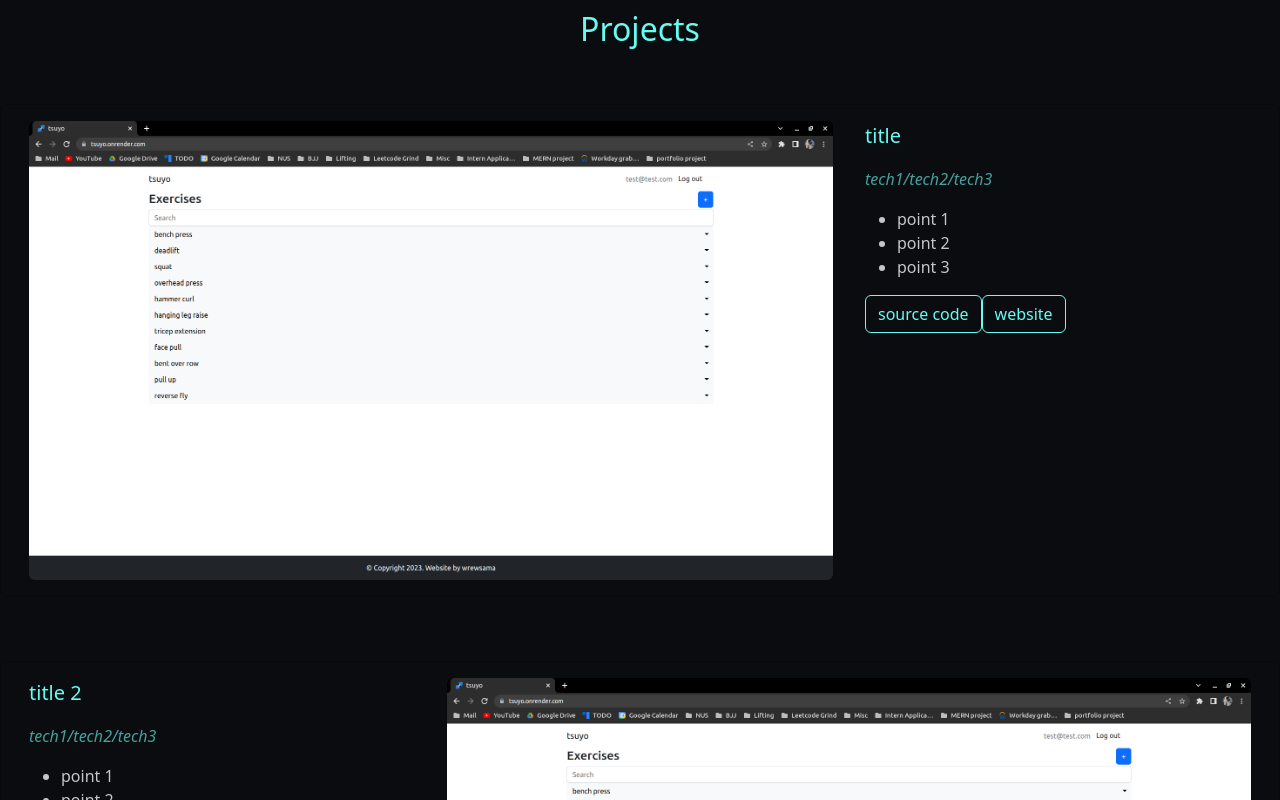
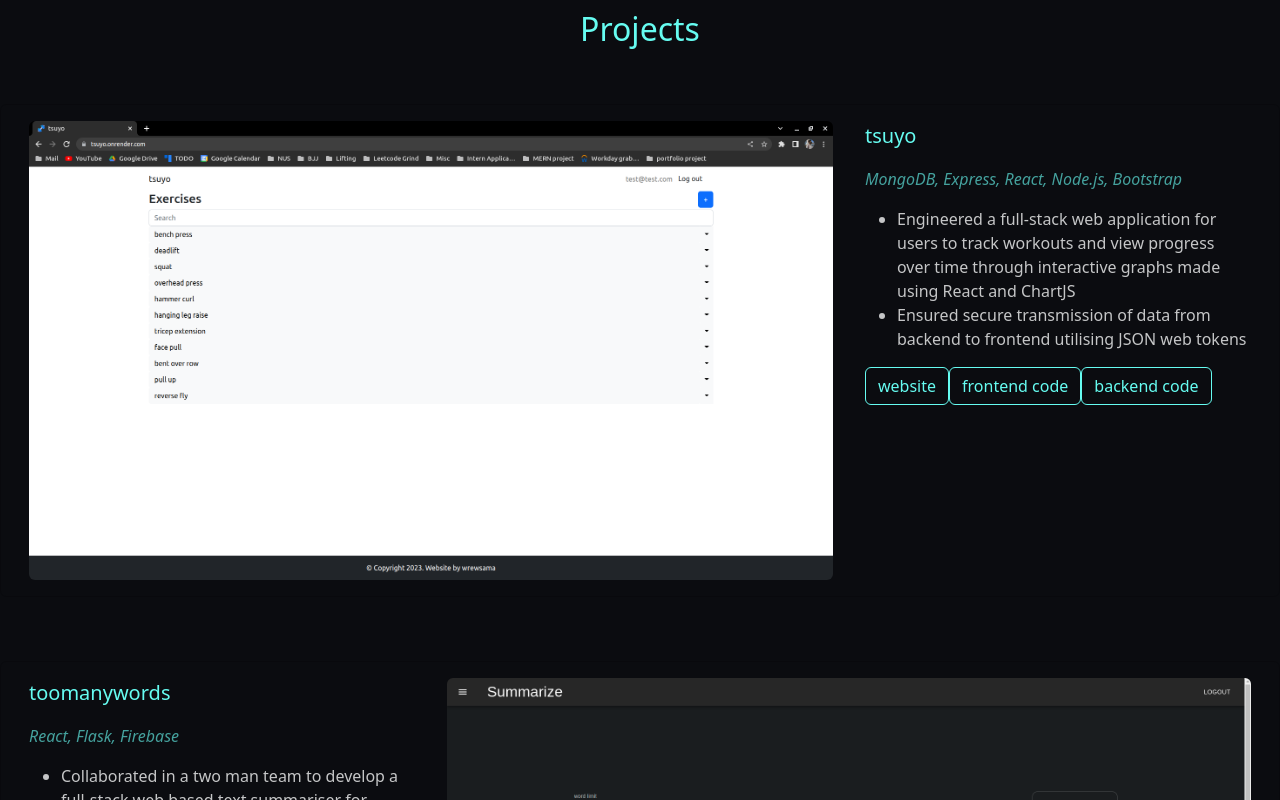
Before and after one commit to wrewsama/portfolio, a React (Create React App) app: page / in a window 1280 px wide. Shown: the part 1540-2340 px from the top of the page. Built offline with nearby package versions, Linux system fonts and the light colour scheme.

Commit message:
add project writeups

```diff
--- a/src/components/projects.js
+++ b/src/components/projects.js
@@ -2,6 +2,8 @@ import React from 'react'
 import ProjectItem from './project-item'
 import ProjectItemAlt from './project-item-alt'
 import tsuyoIcon from '../img/tsuyo.png'
+import tmwIcon from '../img/tmw.png'
+import gcIcon from '../img/githubcontact.png'
 
 
 export default function Projects() {
@@ -13,25 +15,42 @@ export default function Projects() {
                 </div>
 
                 <div className="row d-flex justify-content-center">
-                    <ProjectItem title="title"
-                                techStack={"tech1/tech2/tech3"}
+                    <ProjectItem title="tsuyo"
+                                techStack={"MongoDB, Express, React, Node.js, Bootstrap"}
                                 screenshot={tsuyoIcon}
-                                bulletPoints={["point 1", "point 2", "point 3"]}
-                                links={[{ name: "source code",
-                                          url: "https://github.com/" },
-                                        { name: "website",
-                                          url: "https://www.youtube.com/watch?v=AVRF8B504GE&list=RDC0uCU8jcxlM&index=5"}]} />
+                                bulletPoints={["Engineered a full-stack web application for users to track workouts and view progress over time through interactive graphs made using React and ChartJS",
+                                               "Ensured secure transmission of data from backend to frontend utilising JSON web tokens"]}
+                                links={[{ name: "website",
+                                          url: "tsuyo.onrender.com" },
+                                        { name: "frontend code",
+                                          url: "https://github.com/wrewsama/tsuyo-frontend"},
+                                        { name: "backend code",
+                                          url: "https://github.com/wrewsama/tsuyo-backend"}]} />
                 </div>
 
                 <div className="row d-flex justify-content-center">
-                    <ProjectItemAlt title="title 2"
-                                    techStack={"tech1/tech2/tech3"}
-                                    screenshot={tsuyoIcon}
-                                    bulletPoints={["point 1", "point 2", "point 3"]}
+                    <ProjectItemAlt title="toomanywords"
+                                    techStack={"React, Flask, Firebase"}
+                                    screenshot={tmwIcon}
+                                    bulletPoints={["Collaborated in a two man team to develop a full-stack web based text summariser for students and educators to shorten overly verbose text",
+                                                   "Leveraged open-source Natural Language Processing library, Hugging Face  Transformers to summarise input text automatically and integrated it into backend using Flask",
+                                                   "Experimented with performance of multiple pre-trained NLP and summariser models from Hugging Face"]}
                                     links={[{ name: "source code",
-                                          url: "https://github.com/" },
-                                        { name: "website",
-                                          url: "https://www.youtube.com/watch?v=AVRF8B504GE&list=RDC0uCU8jcxlM&index=5"}]} />
+                                              url: "https://github.com/Ramanathan0908/Orbital" },
+                                            { name: "demo video",
+                                              url: "https://drive.google.com/file/d/1G2qCzFBWzxYBWx1Hx_66Fmj7FLbqUS-P/view?usp=sharing"}]} />
+                </div>
+
+                <div className="row d-flex justify-content-center">
+                    <ProjectItem title="GithubContact"
+                                techStack={"Java, JUnit"}
+                                screenshot={gcIcon}
+                                bulletPoints={["point 1",
+                                               "point 2"]}
+                                links={[{ name: "source code",
+                                          url: "https://github.com/AY2223S1-CS2103T-W08-2/tp"},
+                                        { name: "jar file",
+                                          url: "https://github.com/AY2223S1-CS2103T-W08-2/tp/releases/tag/v1.4"}]} />
                 </div>
             </div>
         </div>
```
Also changed, not shown: src/img/githubcontact.png (added), src/img/tmw.png (added).
